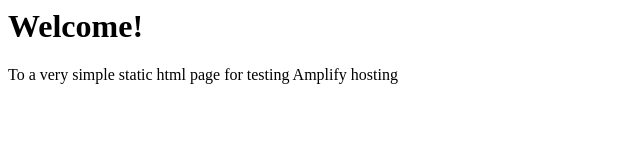
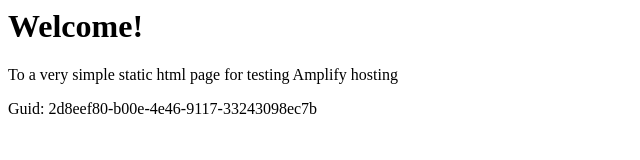
Before and after one commit to aws-aemilia-iad/Github-PR-Commit-Integration-Test-DoNotTouch-v0-prod-us-east-1, a website: page src/index.html in a window 1280 px wide. Shown: the whole page, without its empty margins (0-640 px from the left). Drawn offline with Linux system fonts and the light colour scheme.

Commit message:
commit from integ tests

```diff
--- a/src/index.html
+++ b/src/index.html
@@ -1,3 +1,5 @@
+
+
 <html lang="en">
 
 <head>
@@ -10,6 +12,6 @@
 <body>
     <h1>Welcome!</h1>
     <p>To a very simple static html page for testing Amplify hosting</p>
-</body>
+    <p>Guid: 2d8eef80-b00e-4e46-9117-33243098ec7b</p></body>
 
 </html>
```
